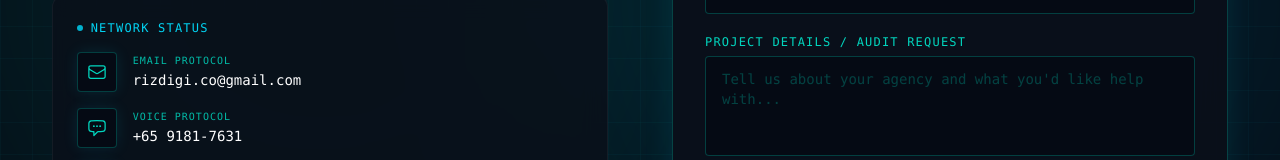
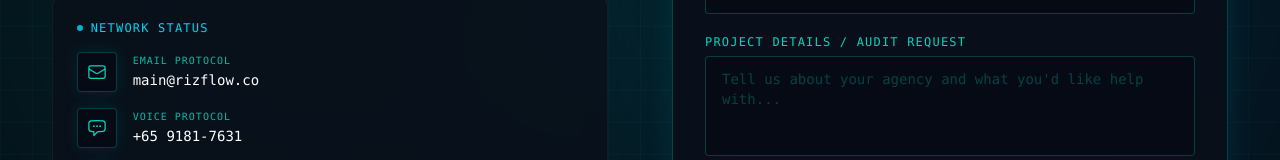
Before and after one commit to rizdigico/RizFlow, a React (Vite) app: page /contact in a window 1280 px wide. Shown: the part 422-582 px from the top of the page. Built offline with nearby package versions, Linux system fonts and the light colour scheme.

Commit message:
style: minor updates to contact, home, privacy, and thank-you pages
Co-Authored-By: Claude Sonnet 4.6 <noreply@anthropic.com>

```diff
--- a/src/pages/Contact.tsx
+++ b/src/pages/Contact.tsx
@@ -114,7 +114,7 @@ export function Contact() {
                   </div>
                   <div>
                     <p className="text-[10px] text-teal-500 font-mono uppercase tracking-widest mb-0.5">Email Protocol</p>
-                    <p className="text-sm font-mono text-white">rizdigi.co@gmail.com</p>
+                    <p className="text-sm font-mono text-white">main@rizflow.co</p>
                   </div>
                 </div>
                 <div className="flex items-center gap-4 text-slate-300">
--- a/src/pages/Home.tsx
+++ b/src/pages/Home.tsx
@@ -23,7 +23,7 @@ const jsonLd = {
       founder: { '@type': 'Person', name: 'Aariz Arfan' },
       description: 'RizFlow builds and manages agentic AI systems for service-based agencies, saving founders 10-20 hours per week on manual operations.',
       address: { '@type': 'PostalAddress', addressCountry: 'SG', addressLocality: 'Singapore' },
-      contactPoint: { '@type': 'ContactPoint', email: 'rizdigi.co@gmail.com', contactType: 'customer service' },
+      contactPoint: { '@type': 'ContactPoint', email: 'main@rizflow.co', contactType: 'customer service' },
       sameAs: [
         'https://www.linkedin.com/in/aariz-arfan/',
         'https://www.instagram.com/rizflow.ai/',
--- a/src/pages/PrivacyTerms.tsx
+++ b/src/pages/PrivacyTerms.tsx
@@ -122,7 +122,7 @@ const privacyPolicy: TabContent = {
       title: '1.11 Contact Us',
       content: [
         'For questions, requests, or concerns regarding this Privacy Policy, please contact:',
-        '• Email: rizdigi.co@gmail.com',
+        '• Email: main@rizflow.co',
         '• Phone: +65 9181-7631',
       ],
     },
--- a/src/pages/ThankYou.tsx
+++ b/src/pages/ThankYou.tsx
@@ -146,8 +146,8 @@ export function ThankYou() {
 
           <div className="text-center mt-12 font-mono text-xs text-slate-600 uppercase tracking-widest">
             <span className="opacity-50">Support_Channel: </span>
-            <a href="mailto:rizdigi.co@gmail.com" className="text-teal-400/70 hover:text-teal-400 transition-colors">
-              rizdigi.co@gmail.com
+            <a href="mailto:main@rizflow.co" className="text-teal-400/70 hover:text-teal-400 transition-colors">
+              main@rizflow.co
             </a>
           </div>
         </div>
```
